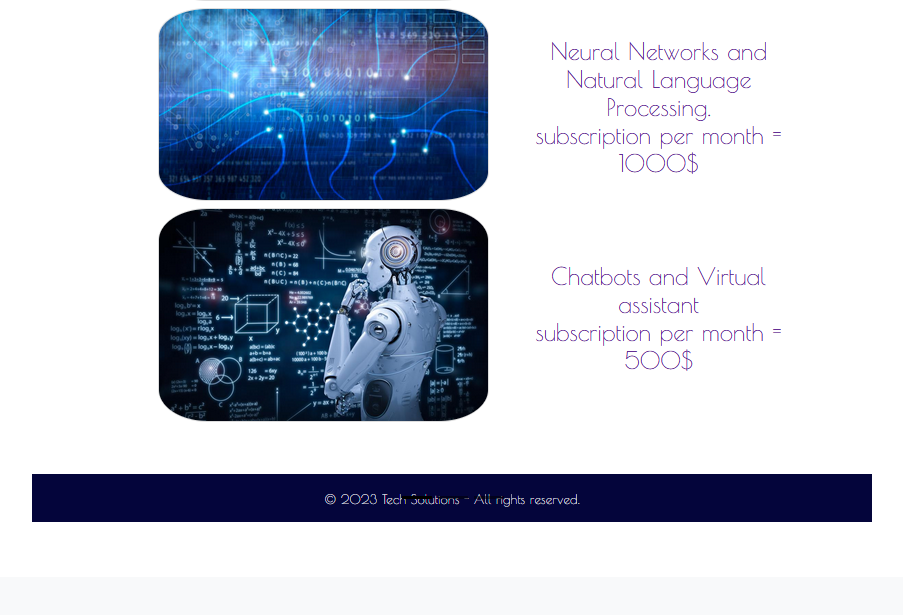
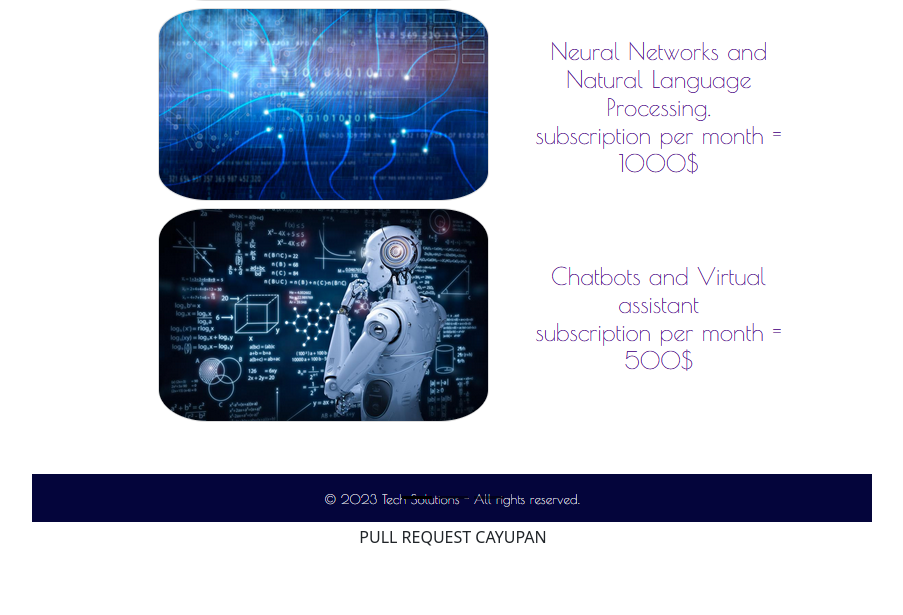
Before and after one commit to JuanLemus07/JuanLemus07.github.io, a plain HTML site: page curriculum-portafolio/index.html in a window 1280 px wide. Shown: the part 2174-2789 px from the top of the page, without its empty margins (187-1090 px from the left). Drawn offline with nearby package versions, Linux system fonts and the light colour scheme; files that its build step writes are made by us from their sources; a web font is replaced by a local one.

Commit message:
pullrequestcayupan

```diff
--- a/curriculum-portafolio/index.html
+++ b/curriculum-portafolio/index.html
@@ -174,6 +174,9 @@
       <span class="visually-hidden">Next</span>
     </button>
   </div>
+  <div>
+    <p>PULL REQUEST CAYUPAN</p>
+  </div>
   </section>
 
   <!--footer (links)-->
```
